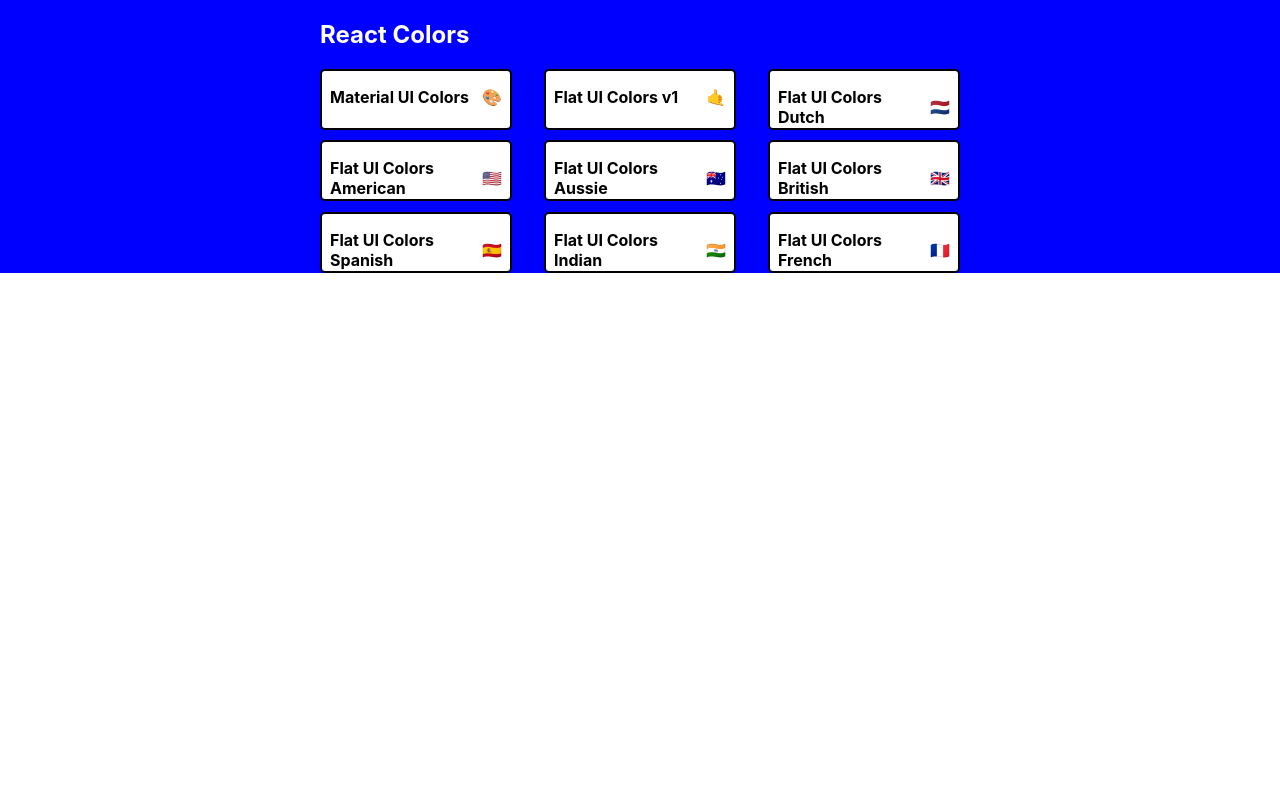
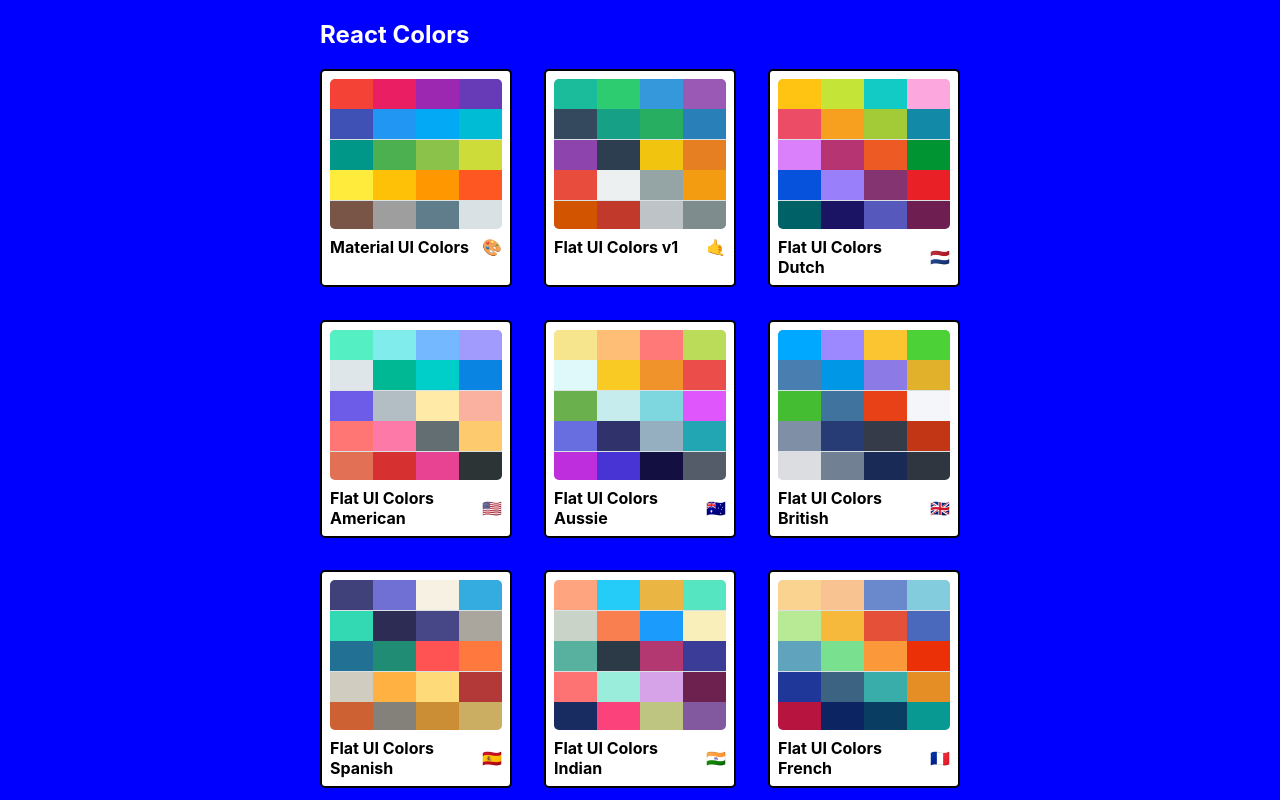
Before and after one commit to nehavjaiswal/ColorApp, a React (Create React App) app: page / in a window 1280 px wide. Built offline with nearby package versions, Linux system fonts and the light colour scheme; the HTML template or start-up script is replaced by a standard one.

Commit message:
Add Link to Palette

```diff
--- a/src/App.js
+++ b/src/App.js
@@ -16,7 +16,7 @@
   render(){
     return(
          <Switch>
-              <Route exact path="/" render ={() => <PaletteList paletteList ={seedColor}  /> } />
+              <Route exact path="/" render ={(routeProps) => <PaletteList paletteList ={seedColor}  {...routeProps} /> } />
               <Route exact path="/palette/:id" render ={(routeProps) => <Palette palette = {generatePalette(this.findPalette(routeProps.match.params.id) )} />} />
            </Switch>
 
--- a/src/MiniPalette.js
+++ b/src/MiniPalette.js
@@ -8,16 +8,16 @@
         position : "relative",
         borderRadius : "5px",
         padding : "0.5rem",
-        overflow : "hidden",
-        "&:hover" : {
-            cursor: "pointer"
-        }
-
+        cursor: "pointer"
+    },
+   colors :{
+        backgroundColor : "#dae1e4",
+        height : "150px",
+        width : "100%",
+        borderRadius : "5px",
+        overflow : "hidden"
    },
-   colors :{
-        backgroundColor : "grey"
-   },
-   title :{
+   title:{
         display : "flex",
         justifyContent : "space-between",
         alignItems : "center",
@@ -30,15 +30,29 @@
    emoji:{
         marginLeft : "0.5rem",
         fontSize : "1.5rem"
+   },
+   miniColor:{
+        height : "20%",
+        width : "25%",
+        display : "inline-block",
+        margin : "0 auto",
+        position : "relative",
+        marginBottom : "-3.5px"
    }
 }
 
+
 function MiniPalette(props){
 
-    const { classes,paletteName,emoji } = props;
+    const { classes,paletteName,emoji,colors } = props;
+    const miniColorBoxes = colors.map(color =>(
+        <div className= {classes.miniColor} style={{backgroundColor : color.color}} key = {color.color} />
+    ));
     return(
-        <div className={classes.root}>
-            <div className={classes.colors}></div>
+        <div className={classes.root} onClick= {props.handleClick}>
+            <div className={classes.colors}>
+                {miniColorBoxes}
+            </div>
             <h5 className= {classes.title}>{paletteName} <span className='classes.emoji'>{emoji}</span> </h5>
 
         </div>
--- a/src/Palette.css
+++ b/src/Palette.css
@@ -19,5 +19,4 @@
 .emoji{
     font-size: 1.5rem;
     margin: 0 1rem;
-    padding-bottom: 7px;
 }
--- a/src/Palette.js
+++ b/src/Palette.js
@@ -2,7 +2,6 @@
 import React,{ Component } from "react";
 import ColorBox from "./ColorBox";
 import NavBar from "./NavBar";
-
 import "./Palette.css"
 
 class Palette extends Component{
--- a/src/PaletteList.js
+++ b/src/PaletteList.js
@@ -1,12 +1,13 @@
-import React,{Component} from "react"
-import MiniPalette from "./MiniPalette"
+import React,{Component} from "react";
+import MiniPalette from "./MiniPalette";
 import { withStyles } from '@material-ui/core/styles';
+
 
 const style = {
     root:{
 
         backgroundColor : "blue",
-        height : "100%",
+        height : "100vh",
         display : "flex",
         alignItems : "flex-start",
         justifyContent : "center"
@@ -33,17 +34,21 @@
     }
 }
 class PaletteList extends Component{
+    gotoPalette(id){
+        this.props.history.push(`/palette/${id}`)
+    }
     render(){
         const {paletteList ,classes} = this.props
         return(
-            <div className= {classes.root}>
+            <div className= {classes.root} key ={paletteList.id}>
                 <div className= {classes.container}>
                     <nav className= {classes.nav}>
                          <h1>React Colors</h1>
                     </nav>
                      <div className={classes.palettes}>
-                        {paletteList.map(palettle =>(
-                        <MiniPalette {... palettle}/>
+                        {paletteList.map(palette =>(
+                            <MiniPalette {... palette} handleClick = {()=> this.gotoPalette(palette.id)}/>
+
                         ))}
                      </div>
                 </div>
```
